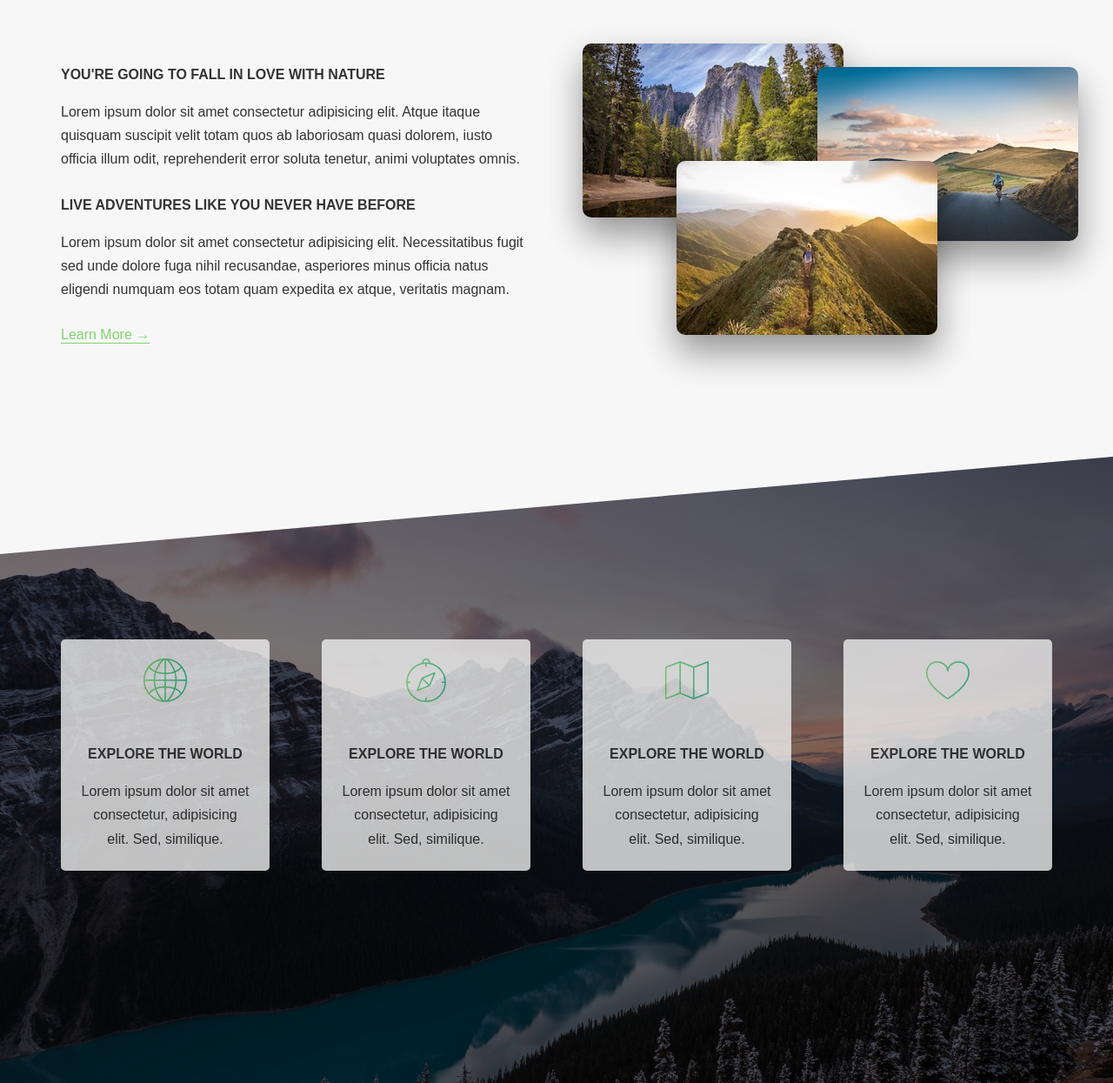
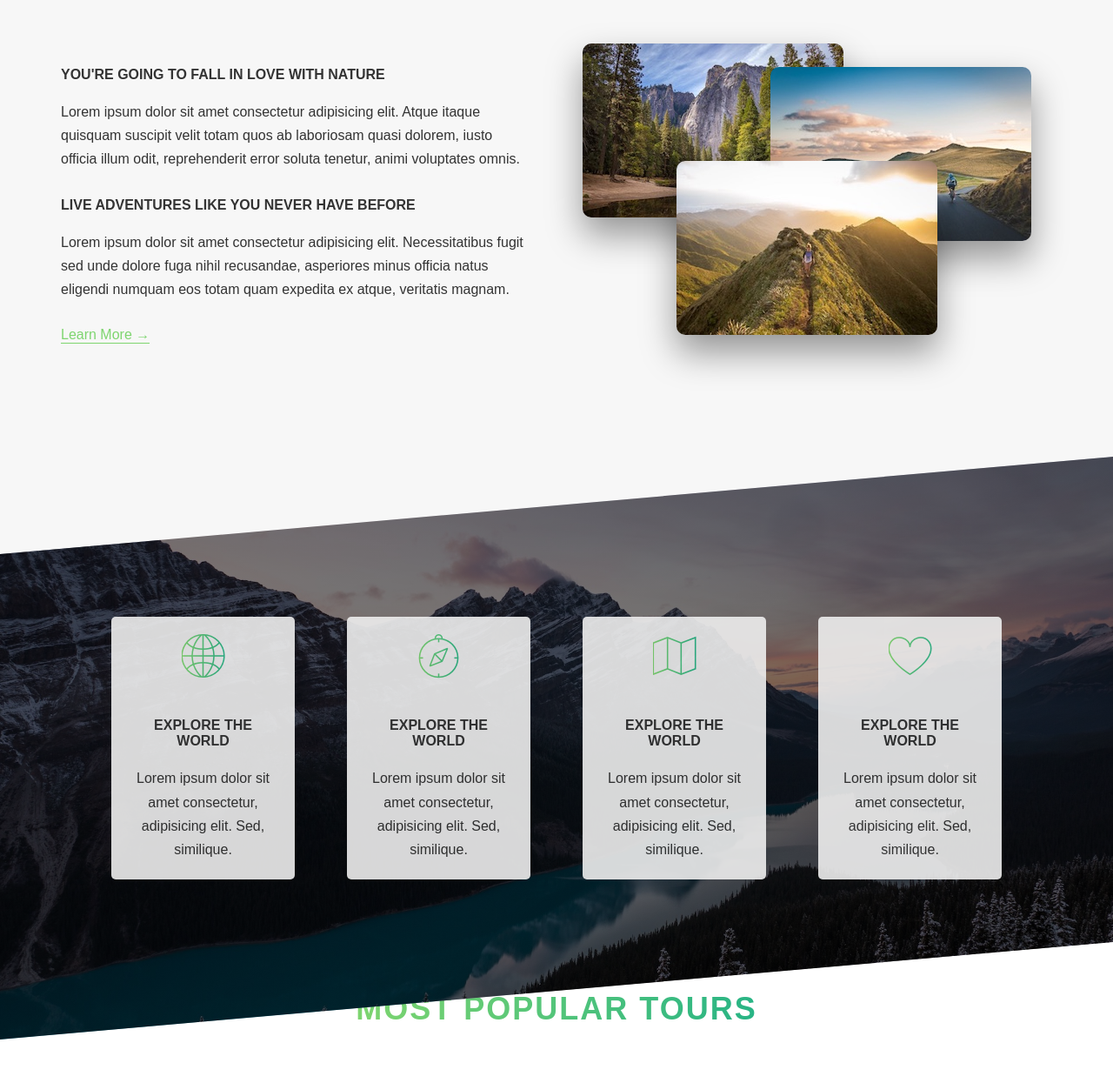
Before and after one commit to XusniddinNarkulov/Magic-Life, a website: page index.html in a window 1280 px wide. Shown: the part 735-1980 px from the top of the page at 87% size. Drawn offline with Linux system fonts and the light colour scheme.

Commit message:
started section 3

```diff
--- a/index.html
+++ b/index.html
@@ -104,6 +104,12 @@
           </div>
         </div>
       </section>
+
+      <section>
+        <div class="u-text-center u-margin-bottom--big">
+          <h2 class="heading-secondary">Most popular tours</h2>
+        </div>
+      </section>
     </main>
     <!-- <section class="grid-test">
       <div class="row">
--- a/sass/abstract/_variables.scss
+++ b/sass/abstract/_variables.scss
@@ -2,8 +2,17 @@ $LightGreen: #7ed56f;
 $MediumGreen: #55c57a;
 $DarkGreen: #28b485;
 $color-grey-light-1: #f7f7f7;
+$color-grey-dark: #777;
+
+$color-secondary-light-1: #ffb900;
+$color-secondary-light-2: #ff7730;
+
+$color-tertiary-light-1: #2998ff;
+$color-tertiary-light-2: #5643fa;
+
 $bg-dark: linear-gradient(rgba(0, 0, 0, 0.523), rgba(0, 0, 0, 0.5));
 $shadow-color: rgba(0, 0, 0, 0.4);
+
 $grid-width: 114rem;
 $space-vertical: 8rem;
 $space-horizontal: 6rem;
--- a/sass/components/_composition.scss
+++ b/sass/components/_composition.scss
@@ -9,7 +9,7 @@
     margin-top: -5%;
   }
   &__photo2 {
-    margin-left: 50%;
+    margin-left: 40%;
   }
   &__photo3 {
     margin-top: 20%;
@@ -26,5 +26,6 @@
   }
   &:hover img:not(:hover) {
     transform: scale(0.9);
+    transition: 0.5s;
   }
 }
--- a/sass/components/_feature-box.scss
+++ b/sass/components/_feature-box.scss
@@ -7,17 +7,17 @@
     transform: skewY(5deg);
     text-align: center;
   }
-  height: 90vh;
+  padding: 10%;
   margin-top: -5%;
 
   .row {
-    padding-top: 12%;
+    // padding-top: 12%;
 
     .col-1-of-4 {
       background-color: #eee;
       padding: 2%;
       border-radius: 0.5rem;
-      opacity: 0.8;
+      opacity: 0.9;
       i {
         font-size: 5rem;
         display: inline-block;
```
Also changed, not shown: css/style.css, sass/components/_card.scss (added).
